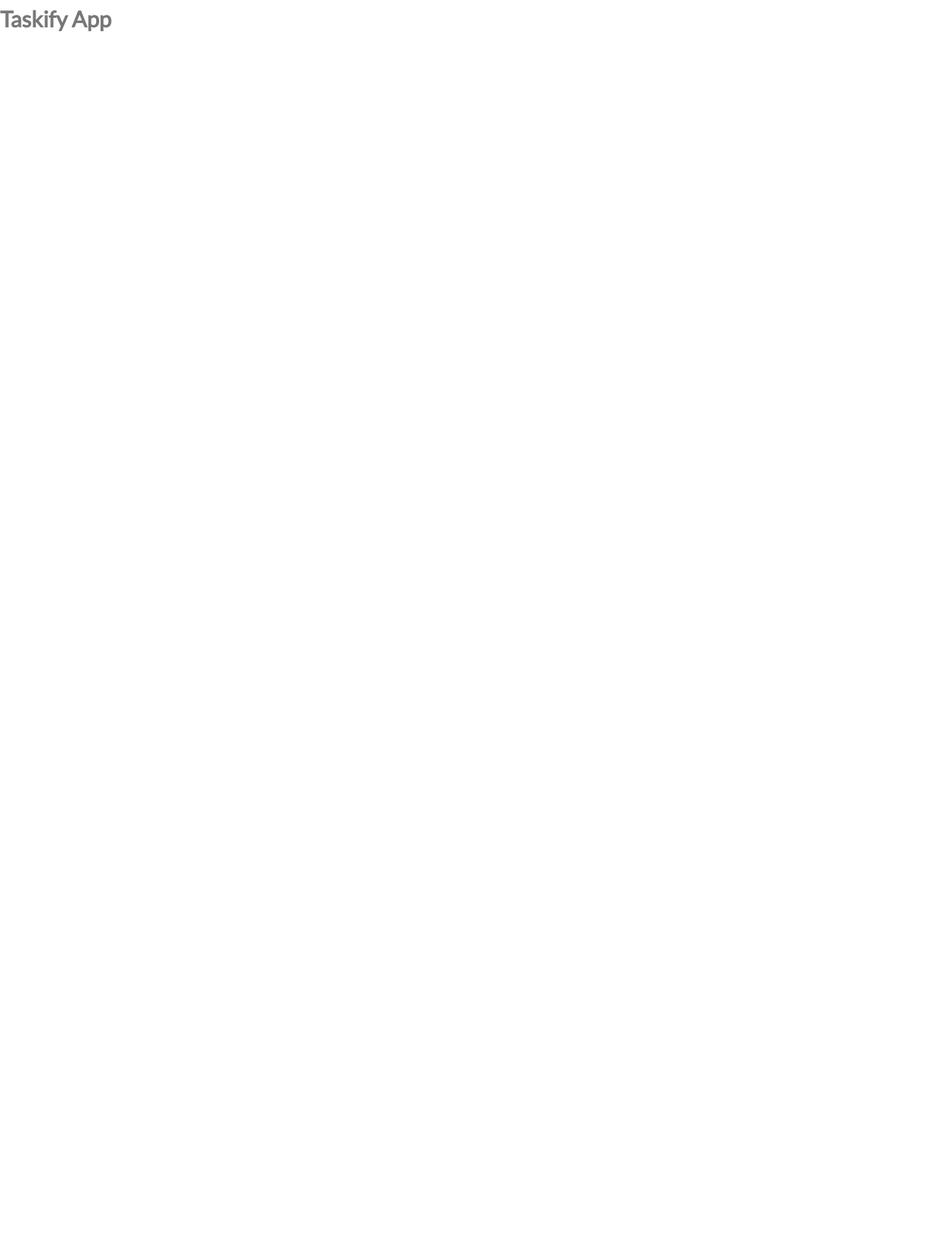
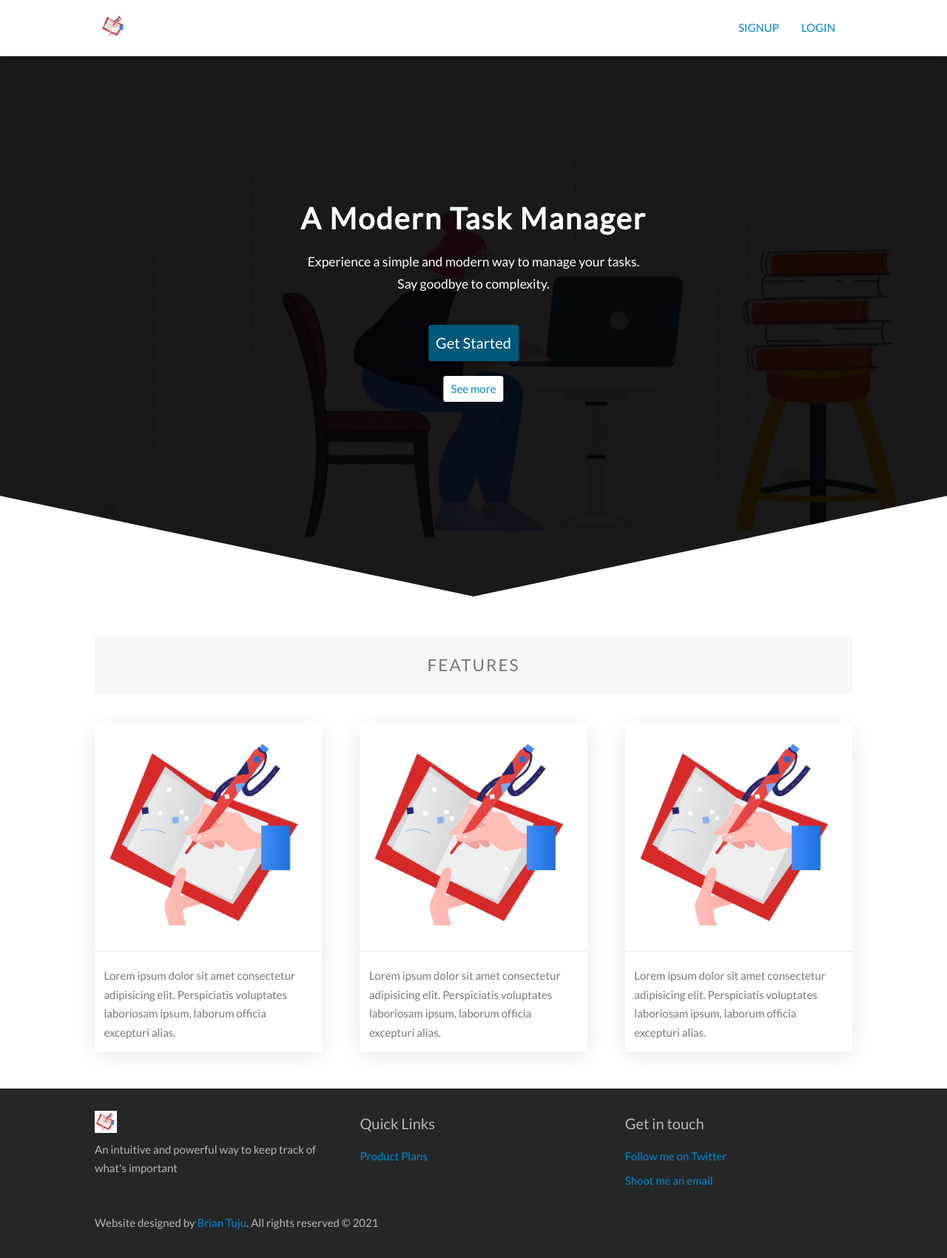
Before and after one commit to briantuju/taskify, a React (Create React App) app: page / in a window 1280 px wide. Shown: the top 1700 px of the page at 74% size. Before the commit the page ends 800 px from the top, so only its background shows below. Built offline with nearby package versions, Linux system fonts and the light colour scheme; no server answers.

Commit message:
feat: Create app layout
This will be the general layout of the app.
Most links are redirecting to 404 page, but they will be fixed
as the pages get developed.

```diff
--- a/package.json
+++ b/package.json
@@ -10,6 +10,8 @@
     "dayjs": "^1.10.4",
     "react": "^17.0.1",
     "react-dom": "^17.0.1",
+    "react-router-dom": "^5.2.0",
+    "react-router-hash-link": "^2.4.0",
     "react-scripts": "4.0.3",
     "web-vitals": "^1.1.1",
     "yup": "^0.32.9"
--- a/src/App.js
+++ b/src/App.js
@@ -1,10 +1,23 @@
+import { Route, Switch } from "react-router-dom";
+import { pageUrls } from "./utils/constants";
+import Layout from "./components/Layout";
+import Landing from "./pages/Landing";
+import NotFound from "./pages/NotFound";
 import "./App.css";
 
 function App() {
   return (
-    <div className="App">
-      <h1>Taskify App</h1>
-    </div>
+    <Layout>
+      <Switch>
+        <Route exact path={pageUrls.landing}>
+          <Landing />
+        </Route>
+
+        <Route path={pageUrls.notFound}>
+          <NotFound />
+        </Route>
+      </Switch>
+    </Layout>
   );
 }
 
--- /dev/null
+++ b/src/components/Footer.js
@@ -0,0 +1,77 @@
+import { Link } from "react-router-dom";
+import { pageUrls } from "../utils/constants";
+import logo from "../logo.png";
+
+const Footer = () => {
+  return (
+    <footer className="footer">
+      <div className="container">
+        <div className="footer__row flex">
+          {/* Site footer description */}
+          <div className="footer__col flex--1-of-3">
+            {/* Logo */}
+            <Link to={pageUrls.landing} className="footer__logo">
+              <img src={logo} alt="Taskify logo" />
+            </Link>
+
+            {/* Summary */}
+            <p className="footer__summary">
+              An intuitive and powerful way to keep track of what's important
+            </p>
+
+            {/* Link */}
+            <Link to={pageUrls.landing} className="footer__link">
+              {/* Do something */}
+            </Link>
+          </div>
+
+          {/* Quick links */}
+          <div className="footer__col flex--1-of-3">
+            {/* Subtitle */}
+            <h3 className="footer__subtitle">Quick Links</h3>
+
+            {/* Links */}
+            <Link to={pageUrls.productPlans} className="footer__link">
+              Product Plans
+            </Link>
+          </div>
+
+          {/* Footer Social & Newsletter */}
+          <div className="footer__col flex--1-of-3">
+            {/* Subtitle */}
+            <h3 className="footer__subtitle">Get in touch</h3>
+
+            <a
+              href="https://twitter.com/omondi_tuju"
+              target="_blank"
+              rel="noopener noreferrer"
+              className="footer__link"
+            >
+              Follow me on Twitter
+            </a>
+
+            <a href="mailto:briantuju@gmail.com" className="footer__link">
+              Shoot me an email
+            </a>
+          </div>
+        </div>
+
+        {/* Copyright info */}
+        <p className="footer__copyright">
+          Website designed by
+          <a
+            href="https://github.com/briantuju"
+            target="_blank"
+            rel="noreferrer noopener"
+          >
+            {" "}
+            Brian Tuju
+          </a>
+          . All rights reserved &copy; {new Date().getFullYear()}
+        </p>
+      </div>
+    </footer>
+  );
+};
+
+export default Footer;
--- /dev/null
+++ b/src/components/Header.js
@@ -0,0 +1,78 @@
+import { Link } from "react-router-dom";
+// import { useAuth } from "../context/auth";
+// import { Storage } from "../utils/helpers";
+import { pageUrls } from "../utils/constants";
+import logo from "../logo.png";
+
+const Header = () => {
+  // const { authToken, setAuthToken } = useAuth();
+
+  // const handleLogout = () => {
+  //   Storage.removeAuthToken();
+  //   setAuthToken(null);
+  // };
+
+  return (
+    <>
+      <header className="header">
+        {/* Navigation */}
+        <nav className="nav container">
+          {/* Nav Brand */}
+          <Link to={pageUrls.landing} className="nav__brand">
+            <img src={logo} alt="Taskify logo" />
+          </Link>
+
+          {/* Nav Toggler and Icon*/}
+          <input className="nav__toggler" type="checkbox" id="nav__toggler" />
+          <label className="nav__icon--label" htmlFor="nav__toggler">
+            <span className="nav__icon--span"></span>
+          </label>
+
+          {/* Nav List */}
+          <ul className="nav__list">
+            <li className="nav__item">
+              <Link className="nav__link" to={pageUrls.signup}>
+                Signup
+              </Link>
+            </li>
+            <li className="nav__item">
+              <Link className="nav__link" to={pageUrls.login}>
+                Login
+              </Link>
+            </li>
+
+            {/* {authToken ? (
+              <>
+                <li className="nav__item">
+                  <Link className="nav__link" to={pageUrls.account}>
+                    Account
+                  </Link>
+                </li>
+                <li className="nav__item">
+                  <Link className="nav__link" to="" onClick={handleLogout}>
+                    Logout
+                  </Link>
+                </li>
+              </>
+            ) : (
+              <>
+                <li className="nav__item">
+                  <Link className="nav__link" to={pageUrls.signup}>
+                    Signup
+                  </Link>
+                </li>
+                <li className="nav__item">
+                  <Link className="nav__link" to={pageUrls.login}>
+                    Login
+                  </Link>
+                </li>
+              </>
+            )} */}
+          </ul>
+        </nav>
+      </header>
+    </>
+  );
+};
+
+export default Header;
--- /dev/null
+++ b/src/components/Layout.js
@@ -0,0 +1,25 @@
+import { scriptUrls } from "../utils/constants";
+import useScript from "../hooks/useScript";
+import Footer from "./Footer";
+import Header from "./Header";
+
+const Layout = ({ children }) => {
+  useScript(scriptUrls.ioniconsUrl);
+
+  return (
+    <>
+      {/* Application header */}
+      <Header />
+
+      {/* Main content */}
+      <main id="main" className="main-content">
+        {children}
+      </main>
+
+      {/* Application footer */}
+      <Footer />
+    </>
+  );
+};
+
+export default Layout;
--- a/src/hooks/useScript.js
+++ b/src/hooks/useScript.js
@@ -1,5 +1,9 @@
 import { useState, useEffect } from "react";
 
+/**
+ * Consume external script files using hooks
+ * @param {String} src
+ */
 const useScript = (src) => {
   // Keep track of script status ("idle", "loading", "ready", "error")
   const [status, setStatus] = useState(src ? "loading" : "idle");
--- a/src/index.js
+++ b/src/index.js
@@ -1,11 +1,14 @@
 import React from "react";
 import ReactDOM from "react-dom";
+import { BrowserRouter as Router } from "react-router-dom";
 import App from "./App";
 import reportWebVitals from "./reportWebVitals";
 
 ReactDOM.render(
   <React.StrictMode>
-    <App />
+    <Router>
+      <App />
+    </Router>
   </React.StrictMode>,
   document.getElementById("root")
 );
--- /dev/null
+++ b/src/pages/Landing.js
@@ -0,0 +1,90 @@
+import { Link /*  Redirect */ } from "react-router-dom";
+import { HashLink } from "react-router-hash-link";
+import { pageUrls } from "../utils/constants";
+// import { useAuth } from "../context/auth";
+// import ProductCTA from "../components/product/ProductCTA";
+
+const Landing = () => {
+  // Auth state and token
+  /* const { authToken } = useAuth();
+  if (authToken) return <Redirect to={pageUrls.home} />; */
+
+  return (
+    <>
+      <section className="hero-section">
+        <div className="hero-section__image">
+          <div className="hero-section__content">
+            {/* Hero title */}
+            <h1 className="hero-section__title">A Modern Task Manager</h1>
+
+            {/* Hero subtitle */}
+            <p className="hero-section__subtitle">
+              Experience a simple and modern way to manage your tasks. <br />
+              Say goodbye to complexity.
+            </p>
+
+            {/* Hero button */}
+            <Link to={pageUrls.signup} className="hero-section__btn-cta">
+              Get Started
+            </Link>
+
+            <HashLink
+              to={`${pageUrls.landing}#featured`}
+              className="hero-section__btn-cta-small"
+            >
+              See more
+            </HashLink>
+          </div>
+        </div>
+      </section>
+
+      <section className="featured-section" id="featured">
+        <div className="container">
+          <h2 className="h1-landing">Features</h2>
+
+          <div className="flex">
+            <div className="flex--1-of-3">
+              <div className="card shadow m--y-2">
+                <img src="/logo.png" alt="Featured" className="card__img" />
+
+                <div className="card__body">
+                  Lorem ipsum dolor sit amet consectetur adipisicing elit.
+                  Perspiciatis voluptates laboriosam ipsum, laborum officia
+                  excepturi alias.
+                </div>
+              </div>
+            </div>
+
+            <div className="flex--1-of-3">
+              <div className="card shadow m--y-2">
+                <img src="/logo.png" alt="Featured" className="card__img" />
+
+                <div className="card__body">
+                  Lorem ipsum dolor sit amet consectetur adipisicing elit.
+                  Perspiciatis voluptates laboriosam ipsum, laborum officia
+                  excepturi alias.
+                </div>
+              </div>
+            </div>
+
+            <div className="flex--1-of-3">
+              <div className="card shadow m--y-2">
+                <img src="/logo.png" alt="Featured" className="card__img" />
+
+                <div className="card__body">
+                  Lorem ipsum dolor sit amet consectetur adipisicing elit.
+                  Perspiciatis voluptates laboriosam ipsum, laborum officia
+                  excepturi alias.
+                </div>
+              </div>
+            </div>
+          </div>
+        </div>
+      </section>
+
+      {/* <ProductCTA /> */}
+    </>
+  );
+};
+
+export default Landing;
--- /dev/null
+++ b/src/pages/NotFound.js
@@ -0,0 +1,25 @@
+import { Link } from "react-router-dom";
+import { pageUrls } from "../utils/constants";
+
+const NotFound = () => {
+  return (
+    <div className="p--y-2 container">
+      <div className="d--flex-center p--2 m--1 shadow--big">
+        <h1 className="h1">Sorry, Nothing to see here!</h1>
+
+        <p className="text--warn m--y-1">
+          Try navigating to another page, or contact us if you think it's an
+          error
+        </p>
+
+        <p className="p--y-2">
+          <Link to={pageUrls.landing} className="btn btn--size-tiny">
+            Return to homepage
+          </Link>
+        </p>
+      </div>
+    </div>
+  );
+};
+
+export default NotFound;
```
Also changed, not shown: 1 other file (tests, documents, lock files or other folders).
